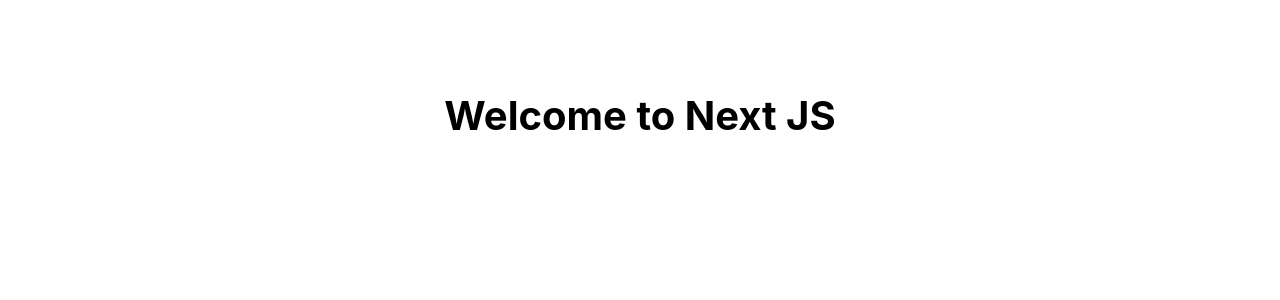
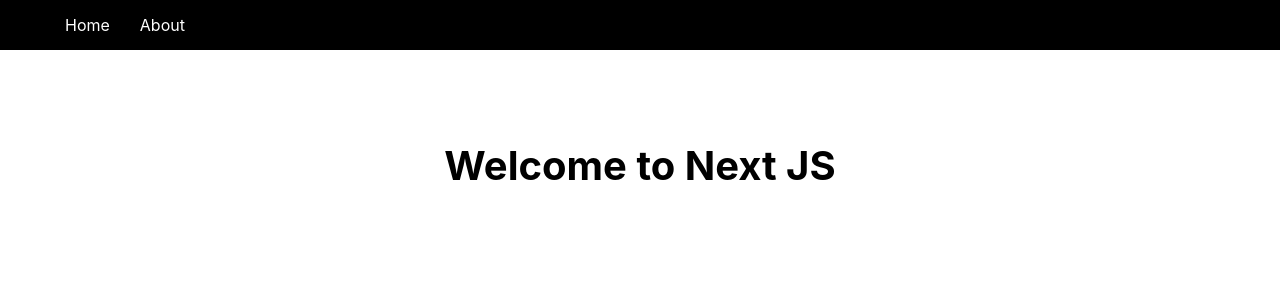
Before and after one commit to Indanarishi/next-js-traversy-tutorial, a Next.js app: page / in a window 1280 px wide. Shown: the top 300 px of the page. Built offline with nearby package versions, Linux system fonts and the light colour scheme.

Commit message:
create nav component

```diff
--- a/components/Layout.js
+++ b/components/Layout.js
@@ -1,12 +1,16 @@
+import Nav from './Nav'
 import styles from '../styles/Layout.module.css'
 
 const Layout = ({children}) => {
     return (
-        <div className={styles.container}>
-            <main className={styles.main}>
-                {children}
-            </main>
-        </div>
+        <>
+            <Nav />
+            <div className={styles.container}>
+                <main className={styles.main}>
+                    {children}
+                </main>
+            </div>
+        </>
     )
 }
 
--- /dev/null
+++ b/components/Nav.js
@@ -0,0 +1,19 @@
+import Link from 'next/link'
+import navStyles from '../styles/Nav.module.css'
+
+const Nav = () => {
+    return (
+        <nav className={navStyles.nav}>
+            <ul>
+                <li>
+                    <Link href='/'>Home</Link>
+                </li>
+                <li>
+                    <Link href='/about'>About</Link>
+                </li>
+            </ul>
+        </nav>
+    )
+}
+
+export default Nav
--- /dev/null
+++ b/styles/Nav.module.css
@@ -0,0 +1,20 @@
+.nav {
+    height: 50px;
+    padding: 10px;
+    background: #000;
+    color: #fff;
+    display: flex;
+    align-items: center;
+    justify-content: flex-start;
+}
+
+.nav ul {
+    display: flex;
+    justify-content: center;
+    align-items: center;
+    list-style: none;
+}
+
+.nav ul li a {
+    margin: 5px 15px;
+}
```
